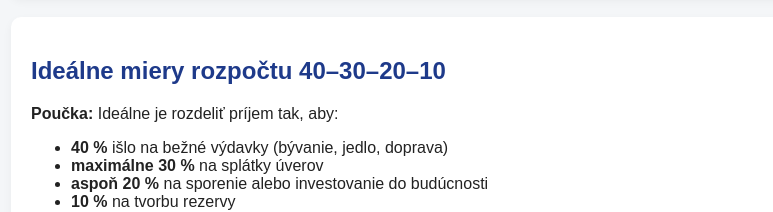
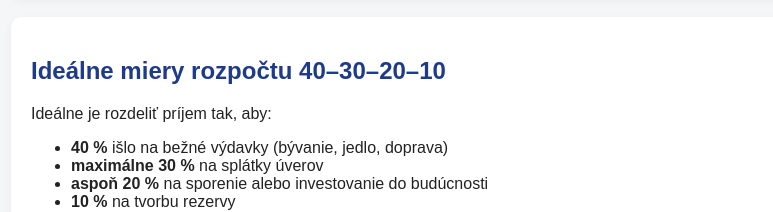
Before and after one commit to dopravaci-trnava/prva-vyplata-bez-chaosu, a plain HTML site: page index.html in a window 1280 px wide. Shown: the part 1546-1758 px from the top of the page, without its empty margins (179-952 px from the left). Drawn offline with Linux system fonts and the light colour scheme.

Commit message:
index.html

```diff
--- a/index.html
+++ b/index.html
@@ -97,7 +97,7 @@
   <!-- ✅ NOVÉ: poučka 40–30–20–10 -->
   <div class="box">
     <h2>Ideálne miery rozpočtu 40–30–20–10</h2>
-    <p><strong>Poučka:</strong> Ideálne je rozdeliť príjem tak, aby:</p>
+    <p> Ideálne je rozdeliť príjem tak, aby:</p>
     <ul>
       <li><strong>40 %</strong> išlo na bežné výdavky (bývanie, jedlo, doprava)</li>
       <li><strong>maximálne 30 %</strong> na splátky úverov</li>
```
